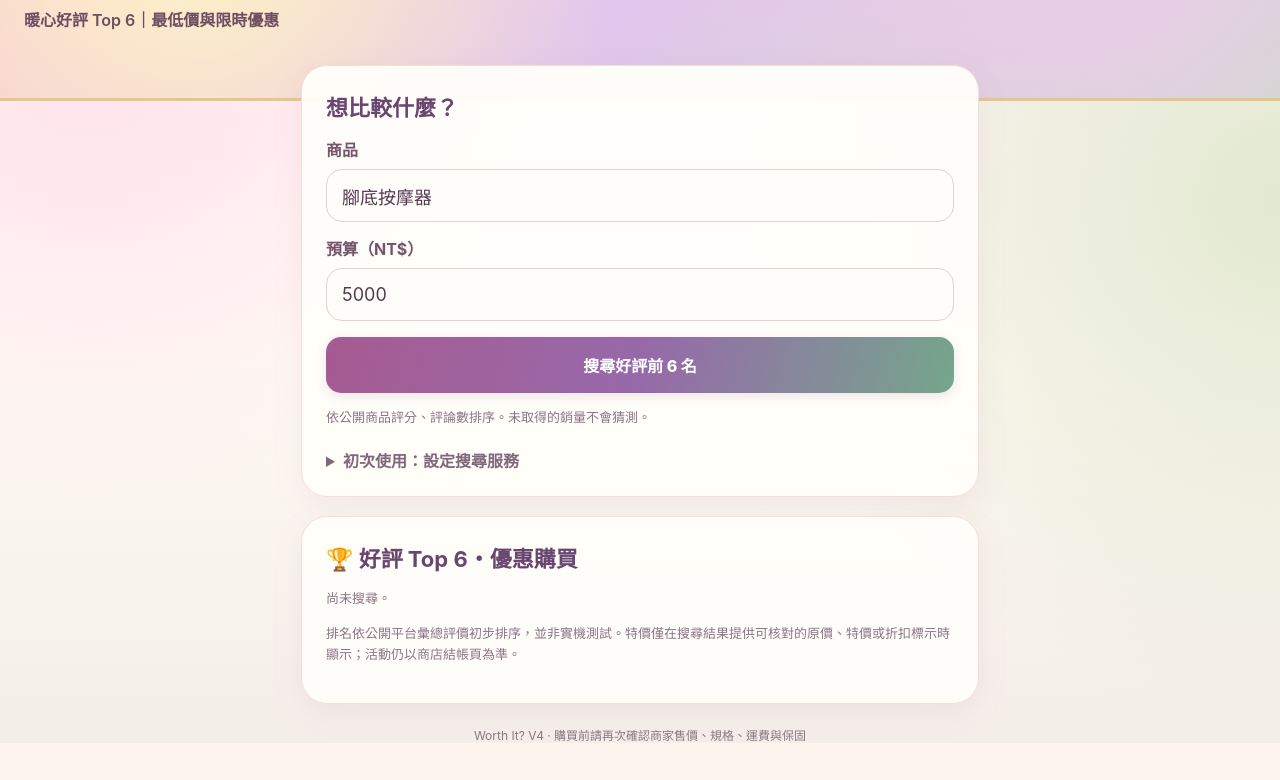
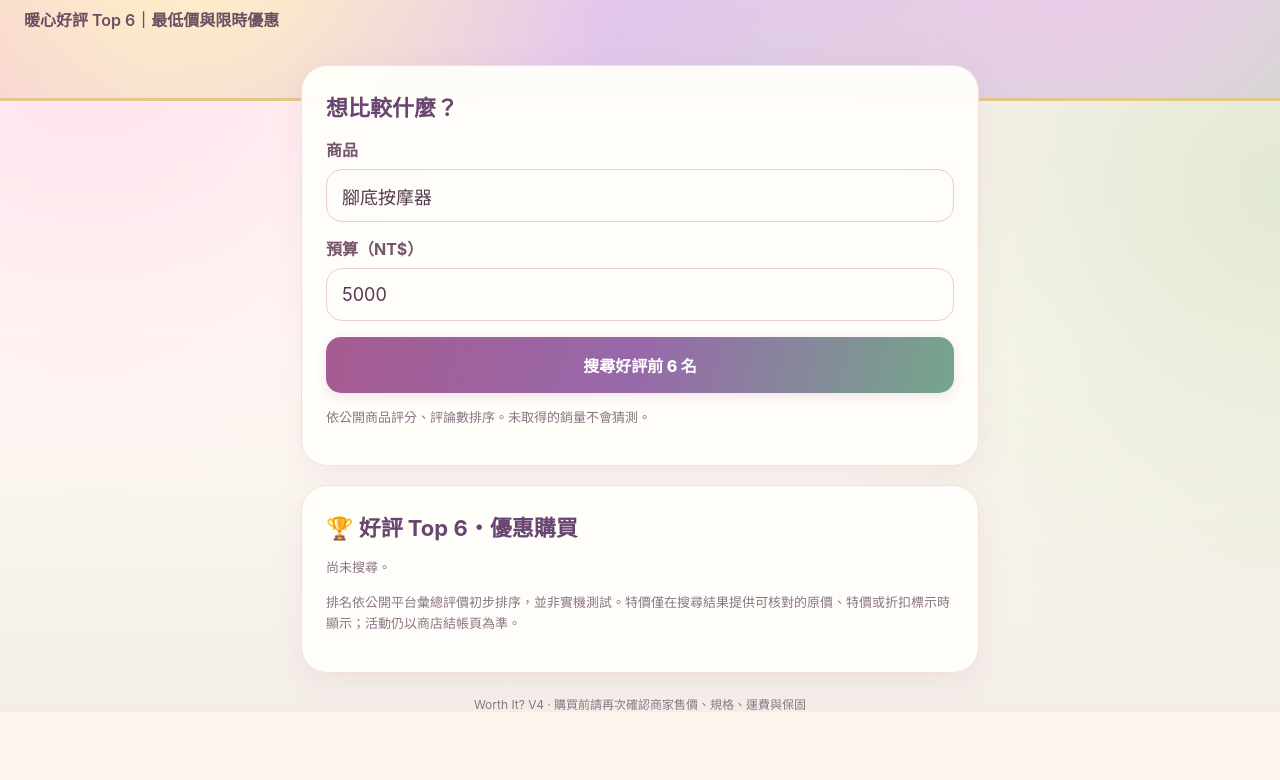
Before and after one commit to margasananda/worth-it-app, a plain HTML site: page index.html in a window 1280 px wide. Shown: the part 92-872 px from the top of the page. Drawn offline with Linux system fonts and the light colour scheme.

Commit message:
Update index.html

```diff
--- a/index.html
+++ b/index.html
@@ -11,9 +11,9 @@ input{width:100%;border:1px solid #e6cdd6;background:#fffdfa;border-radius:16px;
 button,.buy{border:0;background:linear-gradient(105deg,#a65b91,#9769aa 50%,#75a68b);box-shadow:0 4px 12px #a25e9329;color:#fff;font:inherit;font-weight:800;padding:16px;border-radius:15px;cursor:pointer;text-align:center;text-decoration:none}button{width:100%;margin-top:16px}button:disabled{opacity:.6}
 .muted{color:#8b7585;font-size:13px;line-height:1.65}.result{background:linear-gradient(140deg,#fffaf5,#fff9fe 72%,#f4faf0);border:1px solid #ead4dd;border-radius:20px;padding:17px;margin-top:13px;box-shadow:0 3px 14px #a47b7210}.rank{font-size:14px;font-weight:900;color:#b18035}.name{font-size:17px;font-weight:800;margin:8px 0 12px;color:#59405b}.stats{display:grid;grid-template-columns:1fr 1fr;gap:9px}.stats div{background:#f7eaf1;border-radius:12px;padding:11px}.stats div:nth-child(2n){background:#eef5e8}.stats small{font-size:11px;color:#876b83;display:block;margin-bottom:5px}.stats strong{font-size:17px;color:#62425b}.buy{display:block;margin-top:12px}
 .promo{border:1px solid #e9c77e;background:linear-gradient(100deg,#fff6d9,#ffeced);border-radius:14px;padding:12px;margin-top:12px}.promo-title{font-weight:850;color:#945b37}.promo-detail{font-size:13px;color:#806453;line-height:1.5;margin-top:4px}.promo-link{display:block;margin-top:10px;background:#ad7949;color:white;text-align:center;text-decoration:none;padding:11px;border-radius:11px;font-weight:800}
-#status{margin-top:14px}.hidden{display:none}details{margin-top:20px;color:#81687a}summary{cursor:pointer;font-weight:700}a{color:#975b82}footer{text-align:center;font-size:12px;color:#8c7682;margin-top:22px}button:focus-visible,a:focus-visible,input:focus-visible{outline:3px solid #d7a34b;outline-offset:2px}
+#status{margin-top:14px}..hidden{display:none}details{display:none!important}details{margin-top:20px;color:#81687a}summary{cursor:pointer;font-weight:700}a{color:#975b82}footer{text-align:center;font-size:12px;color:#8c7682;margin-top:22px}button:focus-visible,a:focus-visible,input:focus-visible{outline:3px solid #d7a34b;outline-offset:2px}
 </style></head><body><header><h1>Worth It? ✦</h1><p>暖心好評 Top 6｜最低價與限時優惠</p></header><main><section class="panel"><h2>想比較什麼？</h2><label for="q">商品</label><input id="q" value="腳底按摩器"><label for="budget">預算（NT$）</label><input id="budget" type="number" min="1" value="5000" inputmode="numeric"><button id="go">搜尋好評前 6 名</button><p id="status" class="muted" role="status">依公開商品評分、評論數排序。未取得的銷量不會猜測。</p><details><summary>初次使用：設定搜尋服務</summary><p class="muted">需要先將隨附 worker.js 部署到 Cloudflare Workers，設定 SERPAPI_KEY，再將公開的 Worker 網址貼在這裡。請不要輸入任何私密金鑰。</p><label for="api">Cloudflare Worker 網址</label><input id="api" type="url" placeholder="https://example.workers.dev"><button id="save">儲存搜尋服務網址</button></details></section><section class="panel"><h2>🏆 好評 Top 6・優惠購買</h2><div id="results" class="muted">尚未搜尋。</div><p class="muted">排名依公開平台彙總評價初步排序，並非實機測試。特價僅在搜尋結果提供可核對的原價、特價或折扣標示時顯示；活動仍以商店結帳頁為準。</p></section><footer>Worth It? V4 · 購買前請再次確認商家售價、規格、運費與保固</footer></main><script>
-(()=>{'use strict';const $=s=>document.getElementById(s),KEY='worthit-worker-url';$('api').value=localStorage.getItem(KEY)||'';const txt=(tag,value,cls)=>{const e=document.createElement(tag);e.textContent=value??'';if(cls)e.className=cls;return e};function message(s){$('status').textContent=s}function safeUrl(s){try{const u=new URL(s);return u.protocol==='https:'?u.href:null}catch{return null}}$('save').onclick=()=>{const v=safeUrl($('api').value.trim());if(!v){message('請填入 https:// 開頭的網址');return}localStorage.setItem(KEY,new URL(v).origin);message('已儲存搜尋服務，現在可以搜尋')};const money=n=>new Intl.NumberFormat('zh-TW',{style:'currency',currency:'TWD',maximumFractionDigits:0}).format(n);
+(()=>{'use strict';const $=s=>document.getElementById(s),KEY='worthit-worker-url';$('api').value='https://worth-it-search.bk6s9zw8rb.workers.dev';;const txt=(tag,value,cls)=>{const e=document.createElement(tag);e.textContent=value??'';if(cls)e.className=cls;return e};function message(s){$('status').textContent=s}function safeUrl(s){try{const u=new URL(s);return u.protocol==='https:'?u.href:null}catch{return null}}$('save').onclick=()=>{const v=safeUrl($('api').value.trim());if(!v){message('請填入 https:// 開頭的網址');return}localStorage.setItem(KEY,new URL(v).origin);message('已儲存搜尋服務，現在可以搜尋')};const money=n=>new Intl.NumberFormat('zh-TW',{style:'currency',currency:'TWD',maximumFractionDigits:0}).format(n);
 function show(data){const root=$('results');root.replaceChildren();const products=Array.isArray(data.products)?data.products:[];if(!products.length){root.append(txt('p','這次沒有找到符合預算且有有效商品連結的結果。'));return}products.forEach((p,i)=>{const art=txt('article',null,'result');art.append(txt('div',`第 ${i+1} 名${p.feedbackScore==null?'（評價證據不足）':''}`,'rank'));art.append(txt('div',p.title,'name'));const stats=txt('div',null,'stats');function stat(label,value){const e=txt('div');e.append(txt('small',label),txt('strong',value));stats.append(e)}stat('網路評分',p.rating==null?'未公開':`${p.rating}/5 ★`);stat('評論數',p.reviewCount==null?'未公開':`${p.reviewCount} 則`);stat('銷售量',p.salesVolume||'未公開');stat('本次找到最低價',Number.isFinite(p.price)?money(p.price):'未取得');art.append(stats);
 if(p.promotion&&p.promotion.link){
  const promo=txt('div',null,'promo');
```
